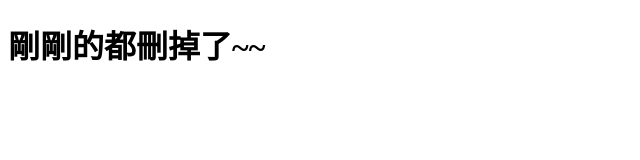
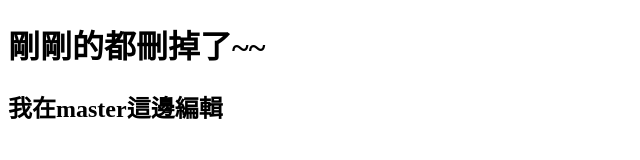
Before and after one commit to MiliosFumigos/sourcetreeTest, a plain HTML site: page index.html in a window 1280 px wide. Shown: the whole page, without its empty margins (0-640 px from the left). Drawn offline with Linux system fonts and the light colour scheme.

Commit message:
Master來製造混亂了 嘿嘿嘿(被關)

```diff
--- a/index.html
+++ b/index.html
@@ -7,5 +7,7 @@
   </head>
   <body>
     <h1>剛剛的都刪掉了~~</h1>
+
+    <h2>我在master這邊編輯</h2>
   </body>
 </html>
```
